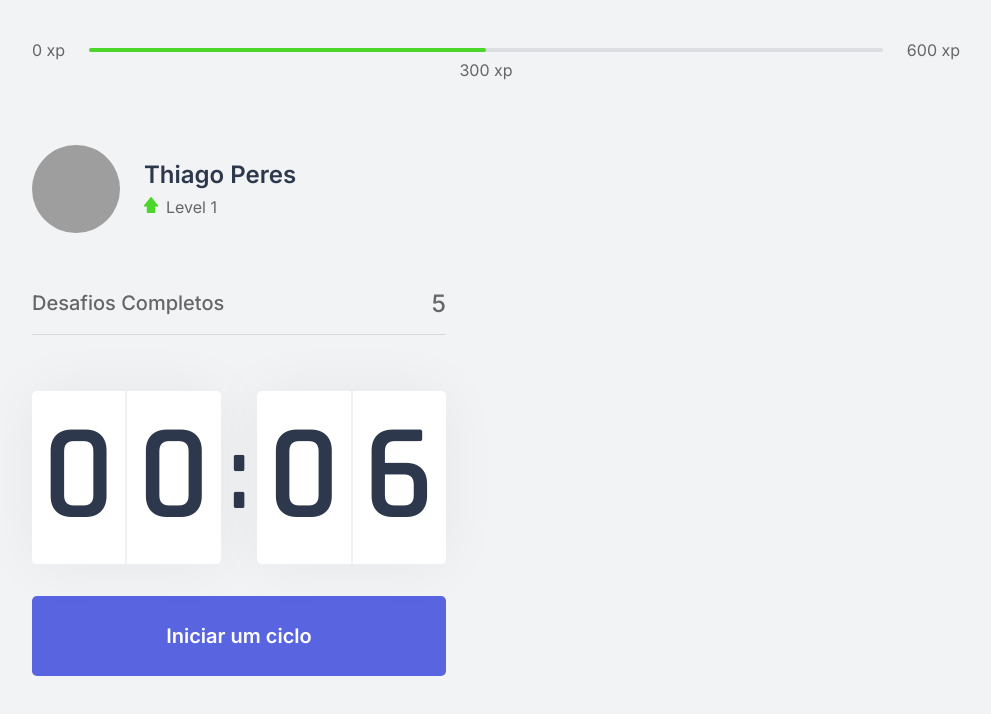
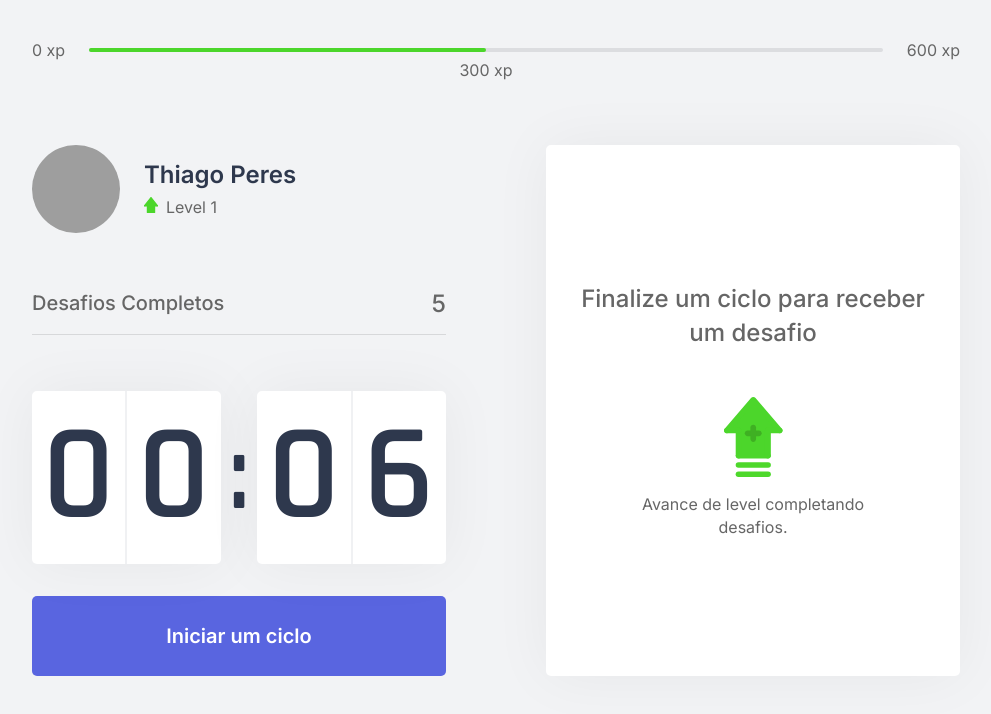
Before and after one commit to thiagoperesbr/nlw-moveit, a Next.js app: page / in a window 1280 px wide. Shown: the top 714 px of the page, without its empty margins (144-1135 px from the left). Built offline with nearby package versions, Linux system fonts and the light colour scheme; grey boxes are pictures that could not be loaded.

Commit message:
Create Component ChallengeBox

```diff
--- /dev/null
+++ b/src/components/ChallengeBox.tsx
@@ -0,0 +1,39 @@
+import { DH_NOT_SUITABLE_GENERATOR } from "constants";
+import styles from "../styles/components/ChallengeBox.module.css";
+
+export function ChallengeBox() {
+  const hasActiveChallenge = false;
+
+  return (
+    <div className={styles.challengeBoxContainer}>
+      {hasActiveChallenge ? (
+        <div className={styles.challengeActive}>
+          <header>Ganhe 400 xp</header>
+
+          <main>
+            <img src="icons/body.svg" alt="" />
+            <strong>Novo desafio</strong>
+            <p>Levante e faça uma caminhada de 3 minutos.</p>
+          </main>
+
+          <footer>
+            <button type="button" className={styles.challengeFailedButton}>
+              Falhei
+            </button>
+            <button type="button" className={styles.challengeSucceededButton}>
+              Completei
+            </button>
+          </footer>
+        </div>
+      ) : (
+        <div className={styles.challengeNotActive}>
+          <strong>Finalize um ciclo para receber um desafio</strong>
+          <p>
+            <img src="icons/level-up.svg" alt="Level Up" />
+            Avance de level completando desafios.
+          </p>
+        </div>
+      )}
+    </div>
+  );
+}
--- a/src/pages/index.tsx
+++ b/src/pages/index.tsx
@@ -1,9 +1,10 @@
+import Head from "next/head";
+
 import { CompletedChallenges } from "../components/CompletedChallenges";
 import { Countdown } from "../components/Countdown";
 import { ExperienceBar } from "../components/ExperienceBar";
 import { Profile } from "../components/Profile";
-
-import Head from "next/head";
+import { ChallengeBox } from "../components/ChallengeBox";
 
 import styles from "../styles/pages/Home.module.css";
 
@@ -21,6 +22,9 @@ export default function Home() {
           <CompletedChallenges />
           <Countdown />
         </div>
+        <div>
+          <ChallengeBox />
+        </div>
       </section>
     </div>
   );
--- /dev/null
+++ b/src/styles/components/ChallengeBox.module.css
@@ -0,0 +1,101 @@
+.challengeBoxContainer {
+  height: 100%;
+  background: var(--white);
+  border-radius: 5px;
+  box-shadow: 0 0 60px rgba(0, 0, 0, 0.05);
+  padding: 1.5rem 2rem;
+  display: flex;
+  flex-direction: column;
+  align-items: center;
+  justify-content: center;
+  text-align: center;
+}
+
+.challengeNotActive {
+  display: flex;
+  flex-direction: column;
+  align-items: center;
+}
+
+.challengeNotActive strong {
+  font-size: 1.5rem;
+  font-weight: 500;
+  line-height: 1.4;
+}
+
+.challengeNotActive p {
+  display: flex;
+  flex-direction: column;
+  align-items: center;
+  line-height: 1.4;
+  max-width: 70%;
+  margin-top: 3rem;
+}
+
+.challengeNotActive p img {
+  margin-bottom: 1rem;
+}
+
+.challengeActive {
+  height: 100%;
+  display: flex;
+  flex-direction: column;
+}
+
+.challengeActive header {
+  color: var(--blue);
+  font-weight: 600;
+  font-size: 1.25rem;
+  padding: 0 2rem 1.2rem;
+  border-bottom: 1px solid var(--gray-line);
+}
+
+.challengeActive main {
+  flex: 1;
+  display: flex;
+  flex-direction: column;
+  align-items: center;
+  justify-content: center;
+}
+
+.challengeActive main strong {
+  font-weight: 600;
+  font-size: 2rem;
+  color: var(--title);
+  margin: 1.5rem 0 1rem;
+}
+
+.challengeActive main p {
+  line-height: 1.5;
+}
+
+.challengeActive footer {
+  display: grid;
+  grid-template-columns: 1fr 1fr;
+  gap: 1rem;
+}
+
+.challengeActive footer button {
+  height: 3rem;
+  display: flex;
+  align-items: center;
+  justify-content: center;
+  border: 0;
+  border-radius: 5px;
+  color: var(--white);
+  font-size: 1rem;
+  font-weight: 600;
+  transition: filter 0.2s;
+}
+
+.challengeActive footer button.challengeFailedButton {
+  background: var(--red);
+}
+
+.challengeActive footer button.challengeSucceededButton {
+  background: var(--green);
+}
+
+.challengeActive footer button:hover {
+  filter: brightness(0.9);
+}
```
